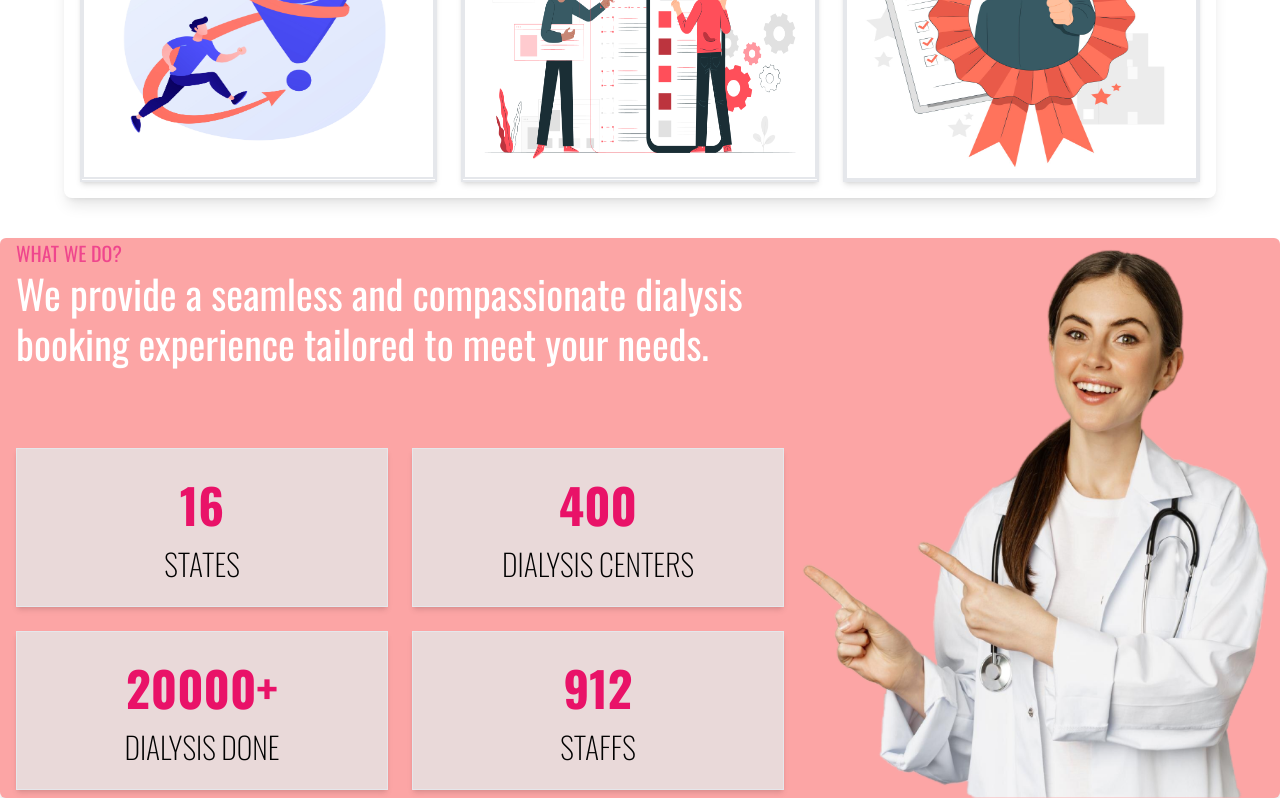
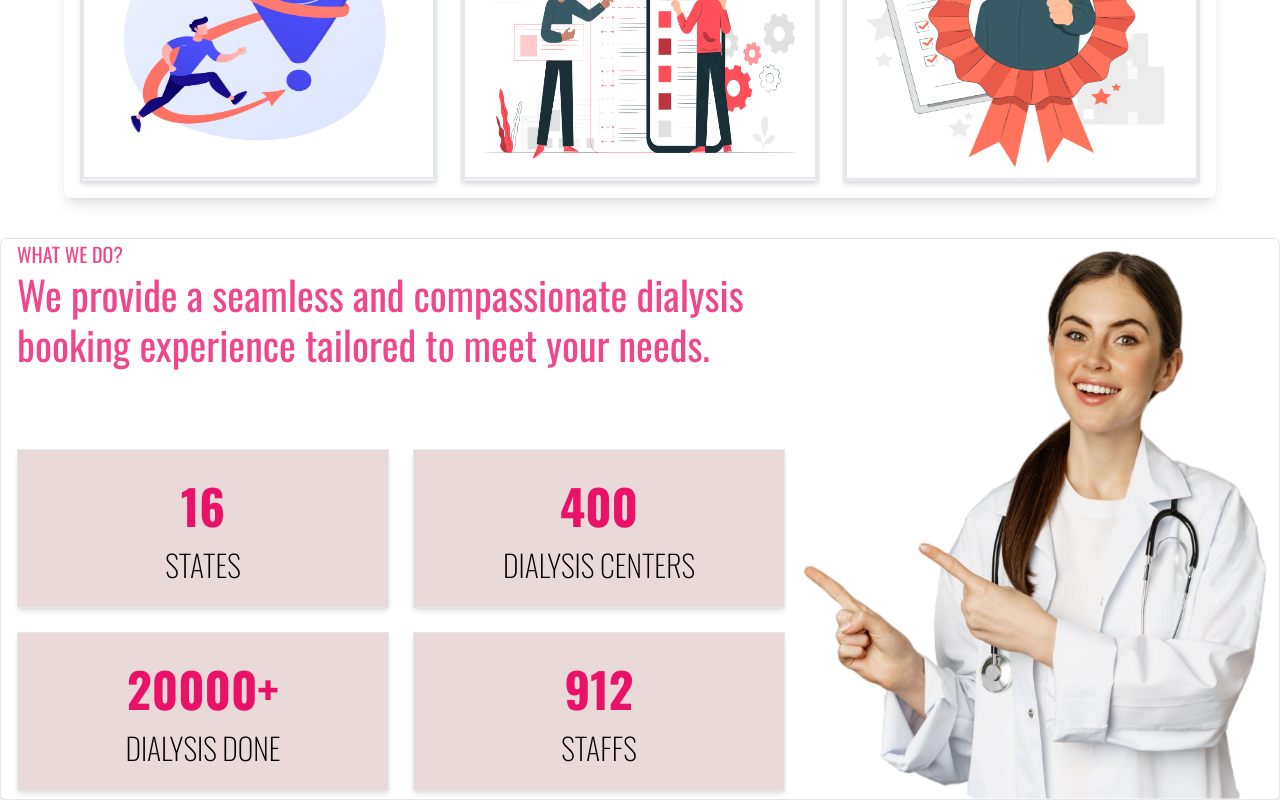
Before and after one commit to Junu122/easydialysis-frontend, a React (Vite) app: page / in a window 1280 px wide. Shown: the part 1302-2102 px from the top of the page. Built offline with nearby package versions, Linux system fonts and the light colour scheme.

Commit message:
minor changes made on 2 components and home page

```diff
--- a/src/components/Servicecontainer.jsx
+++ b/src/components/Servicecontainer.jsx
@@ -11,7 +11,7 @@ const Servicecontainer = () => {
     useEffect(() => {
         if (inView) {
             maincontrols.start('visible')
-            slidecontrols.start('visible')
+
         }
     }, [inView])
 
@@ -20,12 +20,12 @@ const Servicecontainer = () => {
         <div ref={ref} className='relative'>
             <motion.div
                 variants={{
-                    hidden: { opacity: 0, y: 75 },
-                    visible: { opacity: 1, y: 0 },
+                    hidden: { opacity: 0, x: 75 },
+                    visible: { opacity: 1, x: 0 },
                 }}
                 initial="hidden"
                 animate={maincontrols}
-                transition={{ duration: 0.9, delay: 0.5 }}
+                transition={{ duration: 2, delay: 0.3 }}
                 id="carousel"
                 className="flex flex-col md:flex-row  p-4 w-[90%] md:w-[90%] mx-auto gap-6 shadow-lg rounded-lg justify-between"
             >
@@ -51,7 +51,7 @@ const Servicecontainer = () => {
                   <p className='px-2 opacity-90 leading-8'>Our medical staff brings years of expertise in providing safe and comfortable dialysis treatments dedicated to delivering personalized care with empathy and precision.
                   With a proven track record of excellence, our staff is committed to maintaining the highest standards in patient care.</p>
                   <div className='border-2'>
-                   <img src={assets.Quality} alt="" className='h-[300px] w-full'/>
+                   <img src={assets.Quality} alt="" className='h-[300px] w-full '/>
                   </div>
 
                 </div>
--- a/src/components/Whatwedo.jsx
+++ b/src/components/Whatwedo.jsx
@@ -2,11 +2,11 @@ import React from 'react'
 import { assets } from '../assets/assets'
 const Whatwedo = () => {
     return (
-        <div className='w-full m-auto mt-10  flex flex-col md:flex-row bg-red-300 justify-between shadow-md rounded-md'>
+        <div className='w-full m-auto mt-10  flex flex-col md:flex-row bg-white justify-between shadow-md rounded-md border-[1px]'>
             <div className='lg:max-w-[800px] md:max-w-[400px] px-4 flex flex-col justify-around'>
                 <div className=' '>
                     <p className='text-[20px] text-[#EF468D] uppercase'> what we do?</p>
-                    <h2 className='text-[32px] text-white leading-[50px] md:text-[40px]'>We provide a seamless and compassionate dialysis booking experience tailored to meet your needs.</h2>
+                    <h2 className='text-[32px] text-[#EF468D] leading-[50px] md:text-[40px]'>We provide a seamless and compassionate dialysis booking experience tailored to meet your needs.</h2>
                 </div>
                 <div className='md:grid md:grid-cols-2  mt-[5rem] gap-6 my-2 flex flex-col'>
                     <div className='text-center p-[20px]  border-[1px]  flex flex-col justify-center bg-[#e9d9d9] shadow-md'>
```
